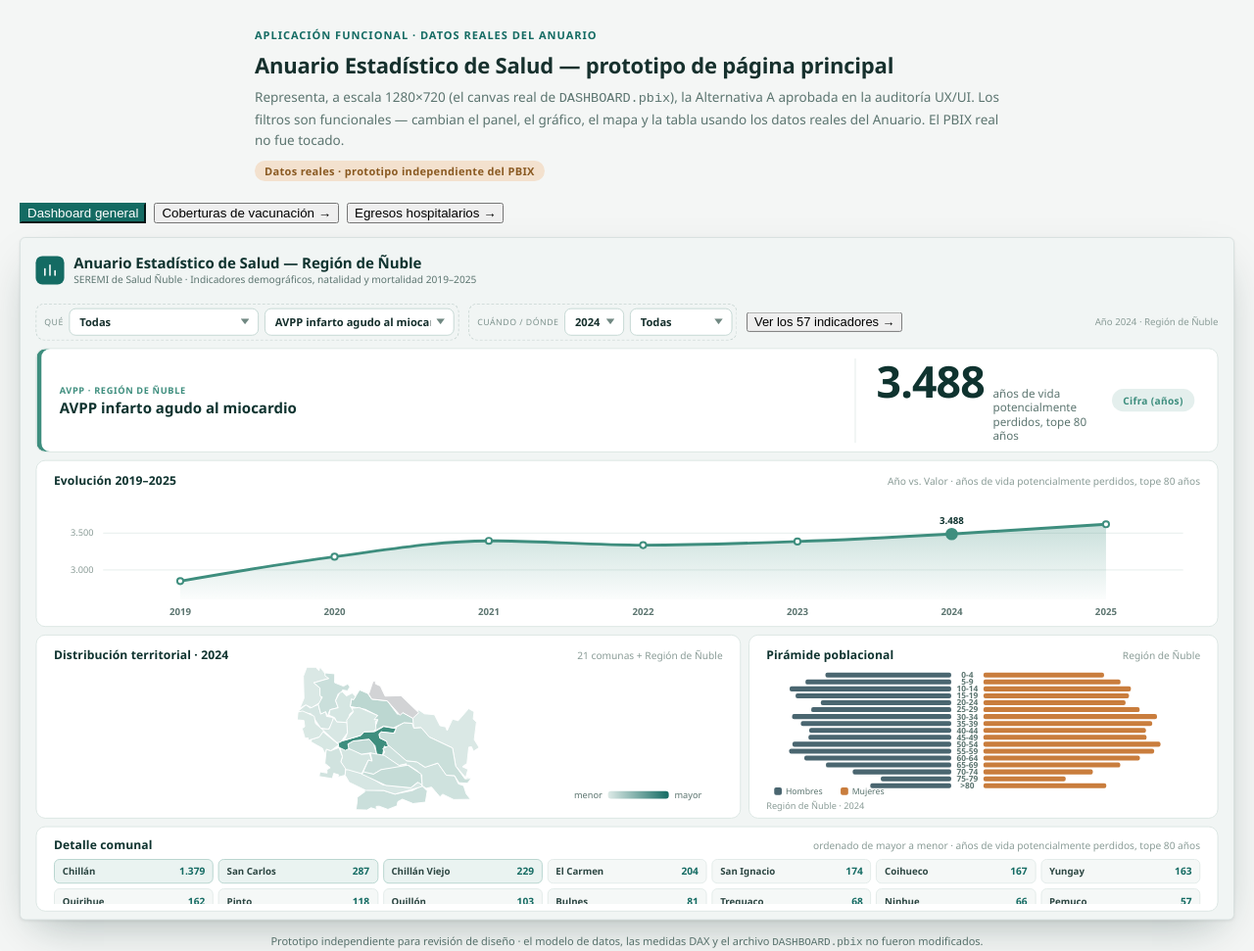
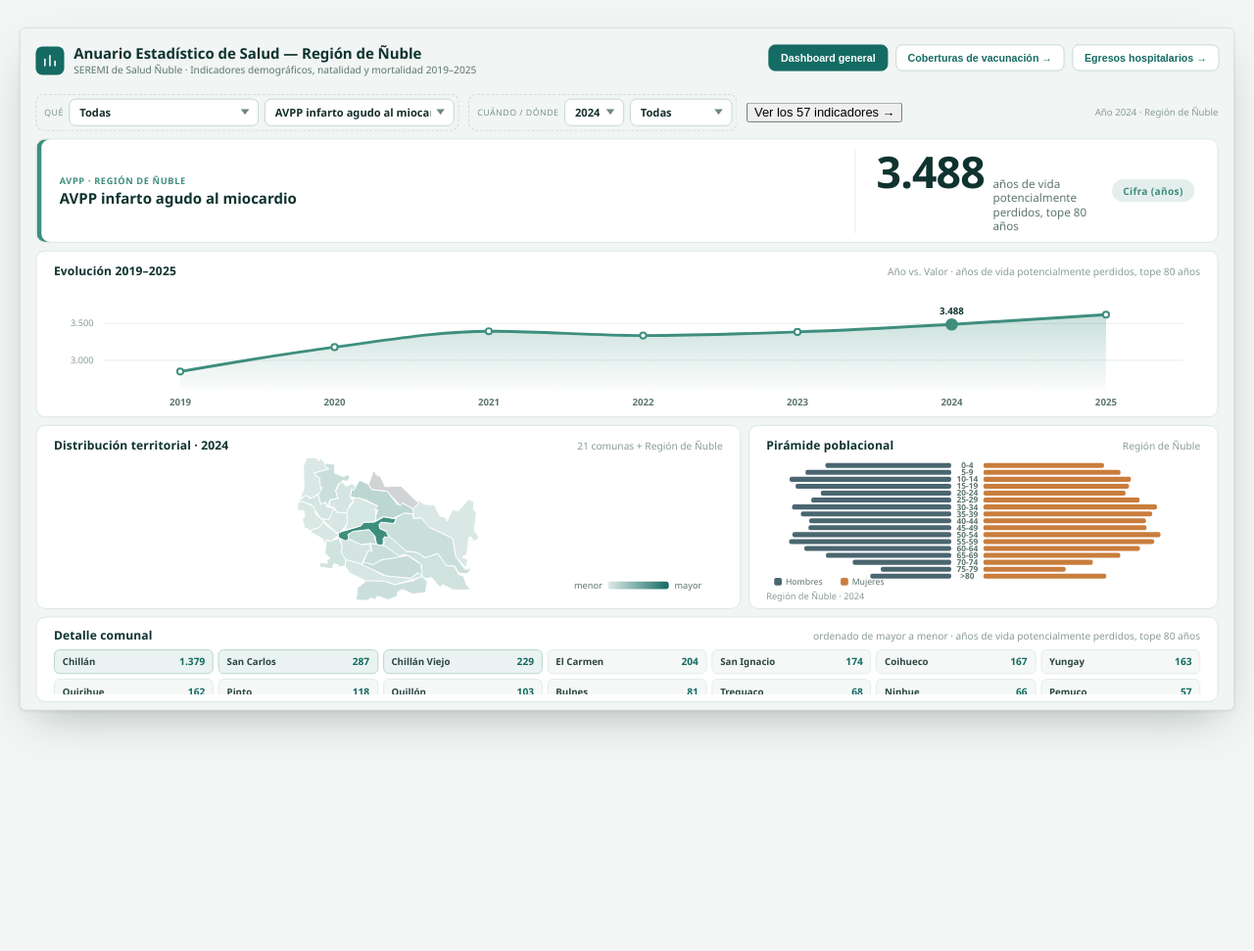
Before and after one commit to davidcarterc86-debug/anuario-nuble-2026, a plain HTML site: page index.html in a window 1280 px wide. Shown: the whole page at 98% size. After the commit the page ends 800 px from the top, so only its background shows below. Drawn offline with Linux system fonts and the light colour scheme.

Commit message:
Quitar textos de prototipo/desarrollo y reubicar navegación en el header
Elimina los textos explicativos sobre el proceso de desarrollo (intro y
footer-note) para que la página muestre directamente el dashboard, y
reubica los botones de navegación entre hojas dentro del recuadro del
dashboard, en la esquina superior derecha del encabezado.

Co-Authored-By: Claude Sonnet 5 <noreply@anthropic.com>

```diff
--- a/index.html
+++ b/index.html
@@ -26,13 +26,6 @@
   }
 
   .wrap{ max-width:1280px; margin:0 auto; }
-  .intro{ max-width:760px; margin:0 auto 22px; text-align:left; }
-  .intro .k{ font-size:11px; text-transform:uppercase; letter-spacing:.09em; color:var(--page-accent); font-weight:700; margin-bottom:8px; }
-  .intro h1{ font-size:22px; margin:0 0 8px; letter-spacing:-.01em; }
-  .intro p{ font-size:13.5px; color:var(--page-mute); margin:0; line-height:1.55; }
-  .intro .tag{ display:inline-block; margin-top:10px; font-size:11px; font-weight:700; letter-spacing:.03em; color:#8A5A22; background:#F3E1CE; padding:3px 10px; border-radius:20px; }
-  @media (prefers-color-scheme: dark){ :root:not([data-theme="light"]) .intro .tag{ color:#F0C594; background:#3A2C1D; } }
-  :root[data-theme="dark"] .intro .tag{ color:#F0C594; background:#3A2C1D; }
 
   /* ---- scaled 1280x720 frame ---- */
   .stage{ width:100%; max-width:1280px; margin:0 auto; }
@@ -55,12 +48,12 @@
   .hd .mark svg{ width:16px; height:16px; }
   .hd .titles h2{ margin:0; font-size:15.5px; font-weight:700; letter-spacing:-.005em; color:#0F332F; line-height:1.15; }
   .hd .titles .sub{ font-size:10.5px; color:#5C7570; margin-top:1px; }
-  .hd .nav-alt{
+  .hd .nav-alt, .page-switch .nav-alt{
     font-size:11px; font-weight:600; color:#146B63; background:#fff; border:1px solid #C6D8D4;
     padding:7px 12px; border-radius:7px; cursor:pointer; display:flex; align-items:center; gap:6px;
   }
-  .hd .nav-alt:hover{ background:#EAF3F1; }
-  .hd .nav-alt:focus-visible{ outline:2px solid #146B63; outline-offset:2px; }
+  .hd .nav-alt:hover, .page-switch .nav-alt:hover{ background:#EAF3F1; }
+  .hd .nav-alt:focus-visible, .page-switch .nav-alt:focus-visible{ outline:2px solid #146B63; outline-offset:2px; }
 
   /* ===== filtros ===== */
   .filters{ display:flex; align-items:center; gap:10px; }
@@ -141,11 +134,9 @@
   .chip .cn{ font-size:10px; font-weight:600; color:#2C4642; overflow:hidden; text-overflow:ellipsis; white-space:nowrap; }
   .chip .cv{ font-size:10.5px; font-weight:700; color:#146B63; font-variant-numeric:tabular-nums; flex-shrink:0; }
 
-  /* legend chip strip for categories (small, in filters row optional) */
-  .footer-note{ text-align:center; font-size:11px; color:var(--page-mute); margin-top:14px; }
-
-  /* ===== selector de pagina ===== */
-  .page-switch{ display:flex; gap:8px; max-width:1280px; margin:0 auto 14px; }
+  /* ===== selector de pagina: superpuesto dentro del recuadro del dashboard, esquina sup. derecha ===== */
+  #pageSwitch{ position:absolute; top:0; left:0; width:1280px; height:720px; transform-origin:top left; pointer-events:none; z-index:5; }
+  .page-switch{ position:absolute; top:18px; right:16px; display:flex; gap:8px; pointer-events:auto; }
   .page-switch .nav-alt.active{ background:#146B63; color:#fff; border-color:#146B63; }
   .page-switch .nav-alt.active:hover{ background:#0F544D; }
 
@@ -182,19 +173,6 @@
 </style>
 
 <div class="wrap">
-  <div class="intro">
-    <div class="k">Aplicación funcional · datos reales del Anuario</div>
-    <h1>Anuario Estadístico de Salud — prototipo de página principal</h1>
-    <p>Representa, a escala 1280×720 (el canvas real de <code>DASHBOARD.pbix</code>), la Alternativa A aprobada en la auditoría UX/UI. Los filtros son funcionales — cambian el panel, el gráfico, el mapa y la tabla usando los datos reales del Anuario. El PBIX real no fue tocado.</p>
-    <span class="tag">Datos reales · prototipo independiente del PBIX</span>
-  </div>
-
-  <div class="page-switch">
-    <button class="nav-alt active" id="btnPageDash">Dashboard general</button>
-    <button class="nav-alt" id="btnPageVac">Coberturas de vacunación →</button>
-    <button class="nav-alt" id="btnPageEgr">Egresos hospitalarios →</button>
-  </div>
-
   <div class="stage">
     <div class="scaler" id="scaler">
       <div class="frame" id="frame">
@@ -479,10 +457,16 @@
         </div>
 
       </div>
+
+      <div id="pageSwitch">
+        <div class="page-switch">
+          <button class="nav-alt active" id="btnPageDash">Dashboard general</button>
+          <button class="nav-alt" id="btnPageVac">Coberturas de vacunación →</button>
+          <button class="nav-alt" id="btnPageEgr">Egresos hospitalarios →</button>
+        </div>
+      </div>
     </div>
   </div>
-
-  <p class="footer-note">Prototipo independiente para revisión de diseño · el modelo de datos, las medidas DAX y el archivo <code>DASHBOARD.pbix</code> no fueron modificados.</p>
 </div>
 
 <script>
@@ -490,7 +474,7 @@
   function fit(){
     var scaler = document.getElementById('scaler');
     var s = scaler.clientWidth / 1280;
-    ['frame','frame2','frame3'].forEach(function(id){
+    ['frame','frame2','frame3','pageSwitch'].forEach(function(id){
       var f = document.getElementById(id);
       if(f) f.style.transform = 'scale(' + s + ')';
     });
```
